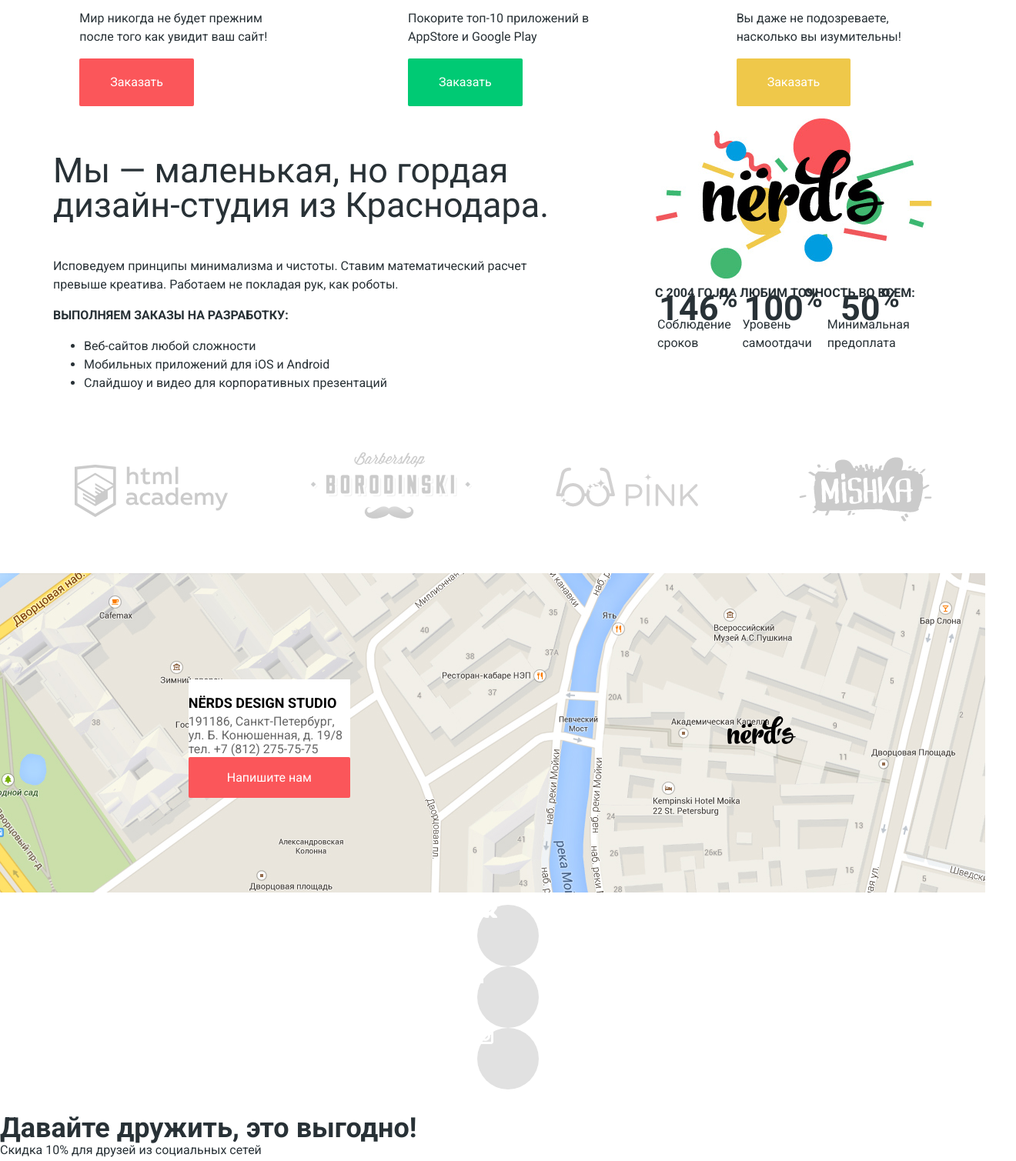
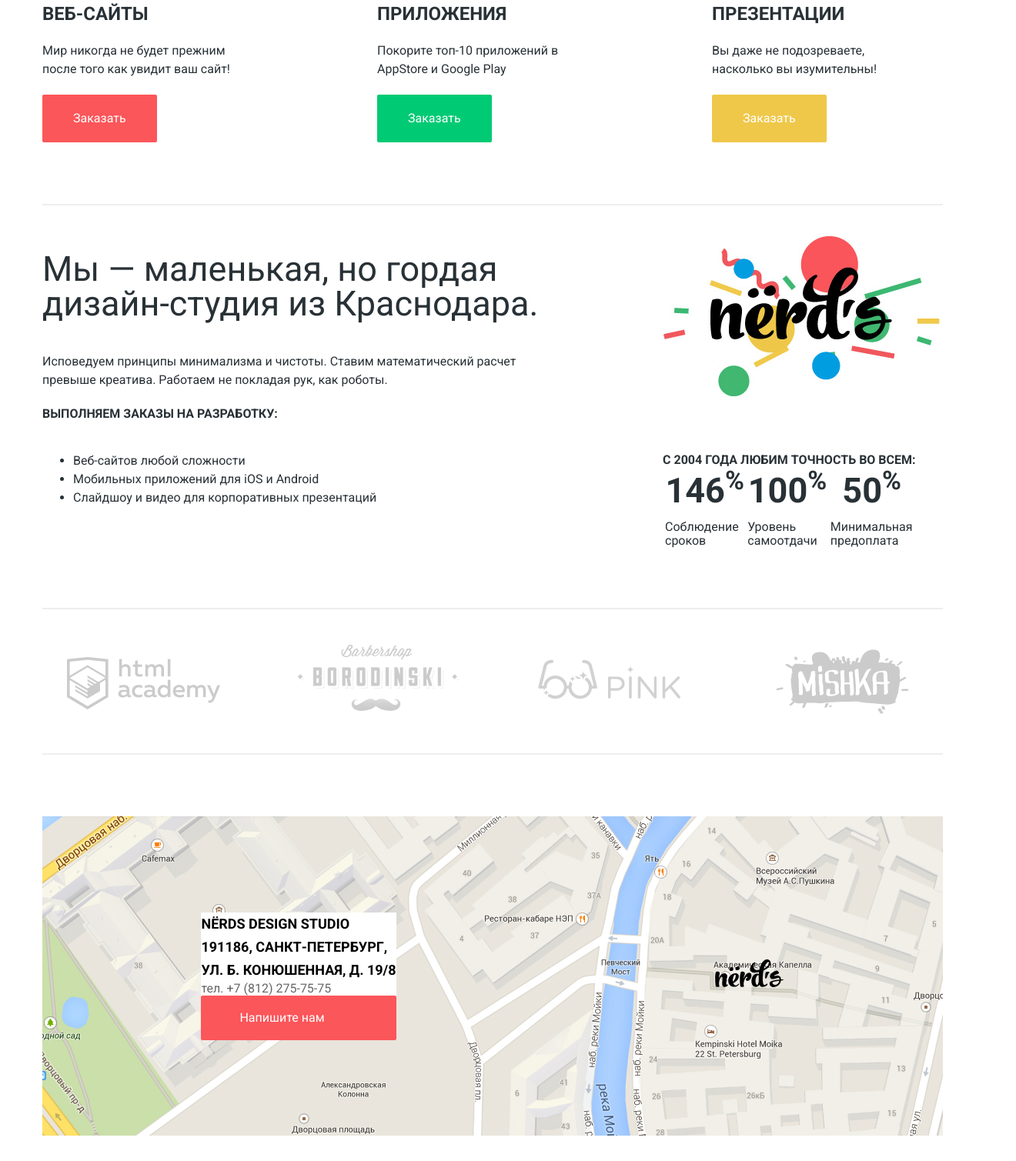
Before and after one commit to MaryGri/441297-nerds, a plain HTML site: page index.html in a window 1280 px wide. Shown: the part 795-2304 px from the top of the page at 77% size, 1320 px wide, since content can reach past the window. Drawn offline with nearby package versions, Linux system fonts and the light colour scheme.

Commit message:
флексы

```diff
--- a/css/style.css
+++ b/css/style.css
@@ -7,15 +7,26 @@ body {
   color:#283136;
   background-color: #ffffff;
 }
-
+p{
+  margin: 0;
+  padding: 0;
+}
+h3{
+  padding: 0;
+  margin: 0;
+}
 a {
   text-decoration: none;
 }
-
+.main-header{
+  background-color: #eeeeee;
+  background-size: 100%;
+}
 .main-nav {
   font-size: 16px;
   line-height: 30px;
   background-color: #eeeeee;
+  background-size: 100%;
 }
 
 .user-nav,
@@ -56,6 +67,7 @@ a {
 
 .main-top{
   background-color: #eeeeee;
+  margin-bottom:80px;
 }
 
 .visually-hidden{
@@ -91,9 +103,14 @@ a {
 .buttom-description:active{
   background-color: #d7373b;
 }
-
+.catalog-column{
+  padding-bottom: 80px;
+  border-bottom: 2px solid #eeeeee;
+}
 .catalog{
   list-style: none;
+  margin: 0;
+  padding: 0;
 }
 
 .catalog-item-name{
@@ -160,11 +177,16 @@ caption{
   text-transform: uppercase;
   font-weight: bold;
   white-space:nowrap;
+  padding-bottom: 20px;
 }
 
 th{
   font-size: 45px;
   line-height: 10.06px;
+  padding-bottom:30px;
+}
+tr{
+  line-height: 18px;
 }
 
 .clients-column {
@@ -346,6 +368,10 @@ fieldset {
 }
 
 /*--Сетка--*/
+.wrapper{
+    width: 1170px;
+    margin: 0 auto;
+}
 
 .main-header{
   margin-bottom: ;
@@ -353,7 +379,7 @@ fieldset {
 
 .main-nav{
   display: flex;
-  justify-content: space-around;
+  justify-content: space-between;
   width: 100%;
   height: 130px;
   align-items: center;
@@ -377,43 +403,105 @@ fieldset {
 .main-top{
   display: flex;
   justify-content: space-around;
+  align-items: center;
 }
-
+.top-left{
+  display: flex;
+  justify-content: space-around;
+  flex-direction: column;
+  align-items: flex-start;
+  width: 378px;
+  height: 268px;
+}
 .catalog{
   display: flex;
-  justify-content: space-around;
-  width: 100%;
+  justify-content: space-between;
 }
 .catalog-item{
-  float: left;
   display: flex;
   flex-direction: column;
   justify-content: space-between;
   align-items: flex-start;
+  height: 348px;
+
 }
 
 .about-us{
   display: flex;
-  justify-content: space-around;
+  justify-content: space-between;
+  align-items: center;
+  margin-top: 40px;
+  padding-bottom: 75px;
+  border-bottom: 2px solid #eeeeee;
 }
-
+.about-us-1{
+  display: flex;
+  flex-direction: column;
+  justify-content: space-between;
+  align-items: flex-start;
+  width: 680px;
+  height: 368px;
+}
+.about-us-2{
+  display: flex;
+  flex-direction: column;
+  justify-content: space-between;
+  align-items: flex-start;
+  width: 364px;
+  height: 408px;
+}
+.clients{
+  border-bottom: 2px solid #eeeeee;
+  margin-bottom: 80px;
+}
 .clients-column {
+  margin: 0;
+  padding: 0;
   display: flex;
-  justify-content: space-around;
+  justify-content: space-between;
 }
 
 .road-map{
+  margin: 0;
+  bottom: 0;
   display: flex;
   justify-content: space-around;
   height: 415px;
   align-items: center;
+  margin-bottom: 65px;
 }
+/*.footer-contacts span:last-child{
+  display: inline-block;
+  padding-bottom: 18px;
 
+}*/
 .left01{
-  background-color: #ffff;
+  display: flex;
+  justify-content: space-between;
+  flex-direction: column;
+  background-color: #ffffff;
+
 }
 
 .footer-social{
   display: flex;
-  justify-content: space-around;
+  justify-content: space-between;
+  align-items: center;
 }
+
+.social-networks{
+  margin: 0;
+  padding: 0;
+  display: flex;
+  justify-content: space-between;
+}
+.social-button{
+  margin-right: 12px;
+}
+.footer-inscription{
+  display: flex;
+  flex-direction: column;
+  align-self: center;
+
+
+}
--- a/index.html
+++ b/index.html
@@ -8,6 +8,7 @@
     <link href="css/style.css" rel="stylesheet">
   </head>
   <body>
+    <div class="wrapper">
     <header class="main-header">
       <nav class="main-nav">
         <a class="main-header-logo" href="index.html">
@@ -72,7 +73,7 @@
      </section>
 
      <section class="about-us">
-       <div class="1">
+       <div class="about-us-1">
        <h2 class="visually-hidden">Дизайн в Краснодаре</h2>
        <p class="middle-paragraf">Мы — маленькая, но гордая<br>
           дизайн-студия из Краснодара.<p>
@@ -86,12 +87,12 @@
          </ul>
        </p>
      </div>
-     <div class="2">
+     <div class="about-us-2">
        <a class="main-header-logo" href="index.html">
          <img src="img/nerds-illustration.png" alt="Логотип на фоне ">
        </a>
        <table class="main-table">
-         <caption>с 2004 гоjда Любим точность во всем:</caption>
+         <caption>с 2004 года Любим точность во всем:</caption>
          <tr>
            <th>146<sup>%</sup></th>
            <th>100<sup>%</sup></th>
@@ -139,8 +140,8 @@
         <div class="left01">
        <h2 class="visually-hidden">Контакты</h2>
        <p class="footer-contacts"><span>Nёrds Design Studio</span><br>
-          191186, Санкт-Петербург,<br>
-          ул. Б. Конюшенная, д. 19/8<br>
+          <span>191186, Санкт-Петербург,<br>
+          ул. Б. Конюшенная, д. 19/8</span><br>
           тел. +7 (812) 275-75-75
        </p>
        <a class="buttom footer-contacts-buttom" href="#" >Напишите нам</a>
@@ -158,14 +159,16 @@
           <li><a class="social-button" href="#"><img src="img/fb-icon.svg" alt="facebook.com" ></a></li>
           <li><a class="social-button" href="#"><img src="img/insta-icon.svg" alt="Instagram" ></a></li>
         </ul>
+        <p class="footer-inscription">
+          <span>Давайте дружить, это выгодно!</span><br>
+          Скидка 10% для друзей из социальных сетей
+        </p>
       </div>
 
 
-      <p class="footer-inscription">
-        <span>Давайте дружить, это выгодно!</span><br>
-        Скидка 10% для друзей из социальных сетей
-      </p>
+
 
     </footer>
+  </div>
   </body>
 </html>
```
